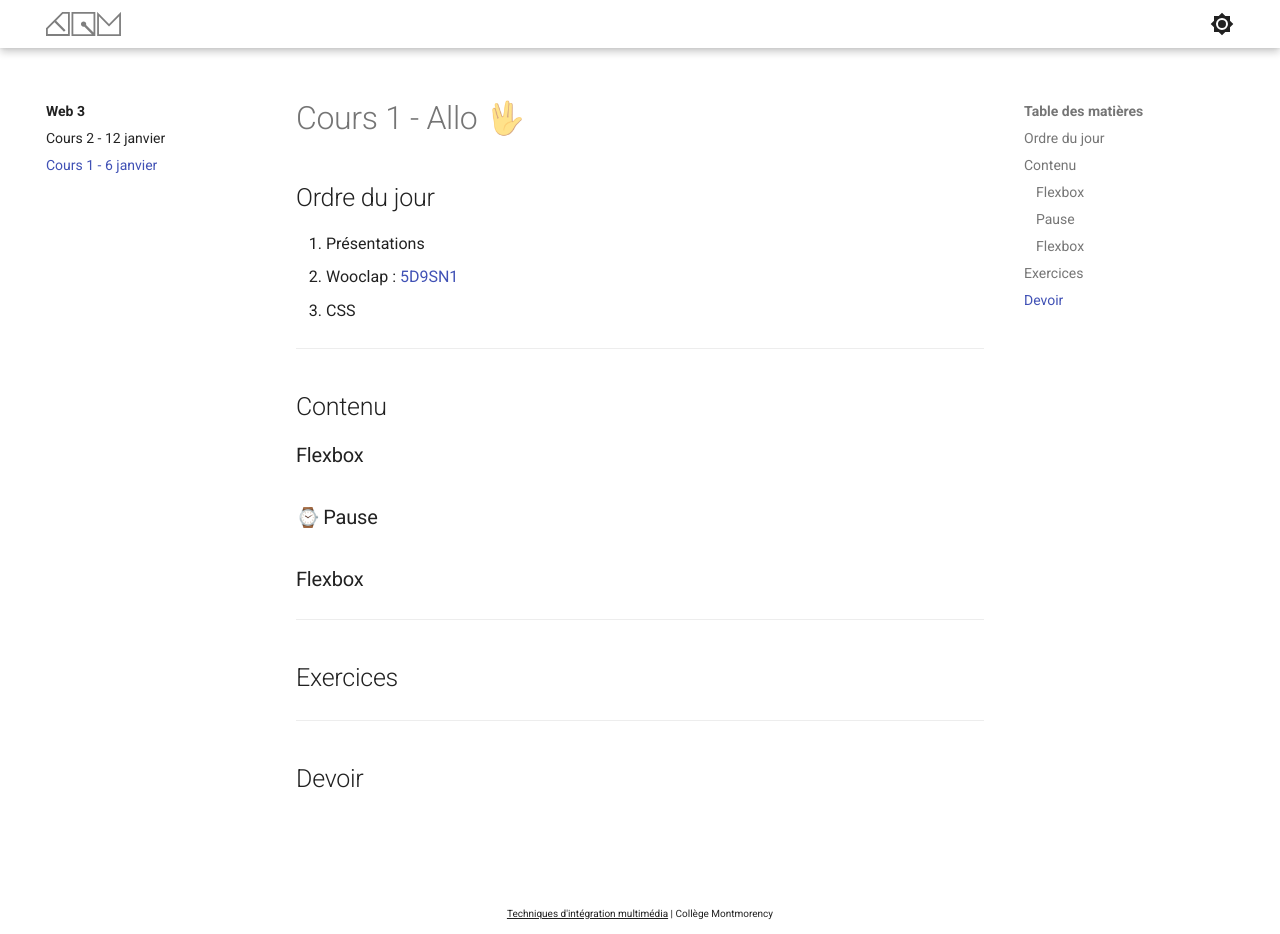
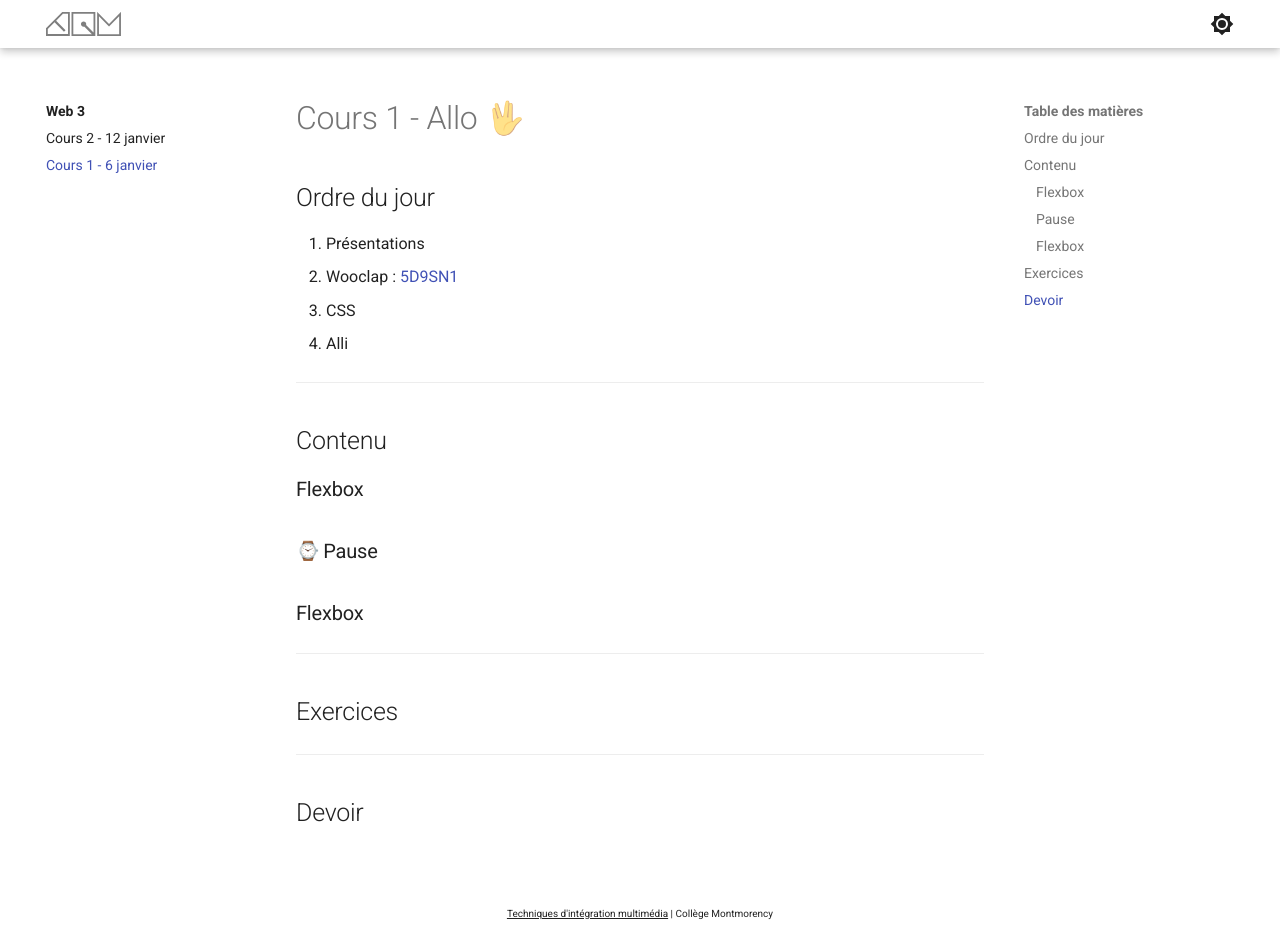
Before and after one commit to jfcmontmorency/old_compendium, an MkDocs documentation site: the page built from docs/582-311-MO/cours1.md, in a window 1280 px wide and 934 px high. Built offline with MkDocs 1.6.1 and Material for MkDocs 9.7.7, drawn with Linux system fonts in a browser that asks for light colours; emoji names are drawn with the system emoji font.

Commit message:
Update cours1.md

```diff
--- a/docs/582-311-MO/cours1.md
+++ b/docs/582-311-MO/cours1.md
@@ -5,6 +5,7 @@
 1. Présentations
 1. Wooclap : [5D9SN1](https://wooclap.com/5D9SN1)
 1. CSS
+1. Alli
 
 ---
 
```
